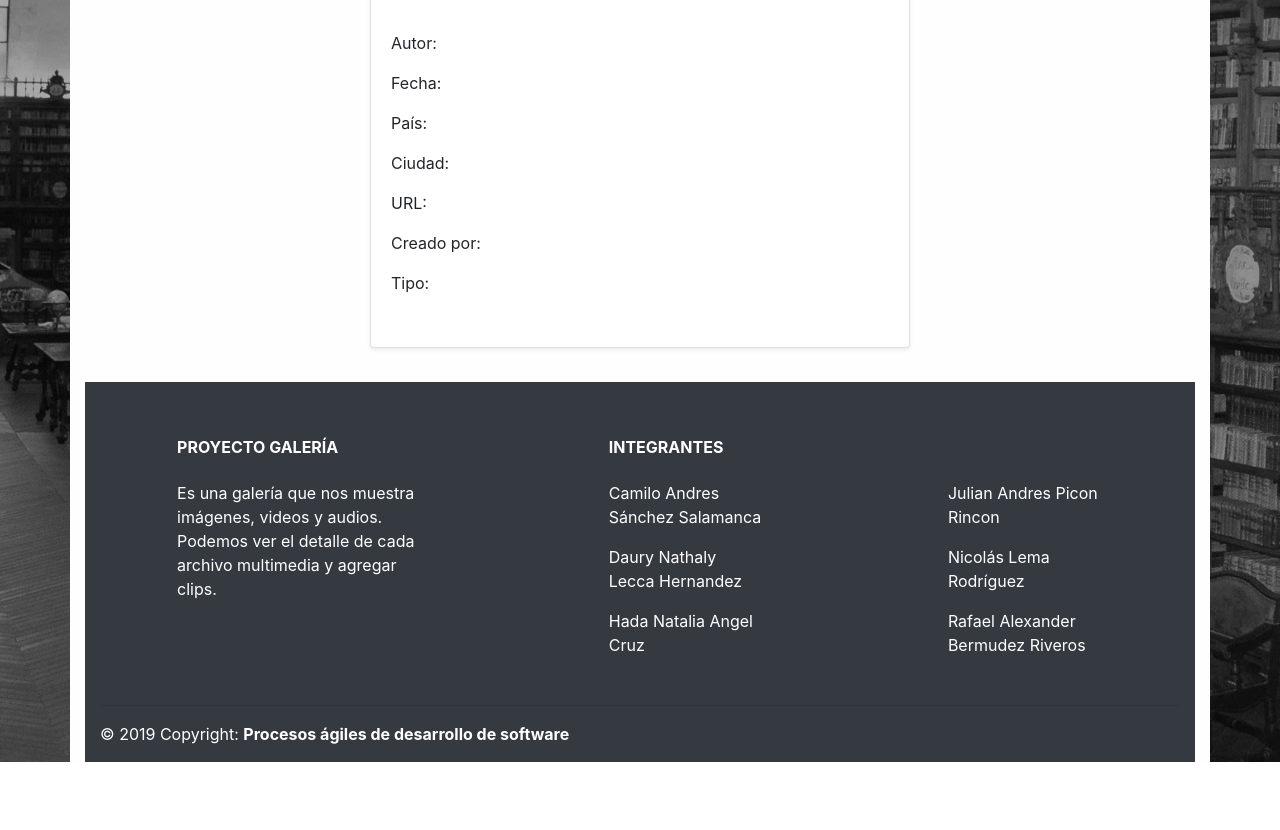
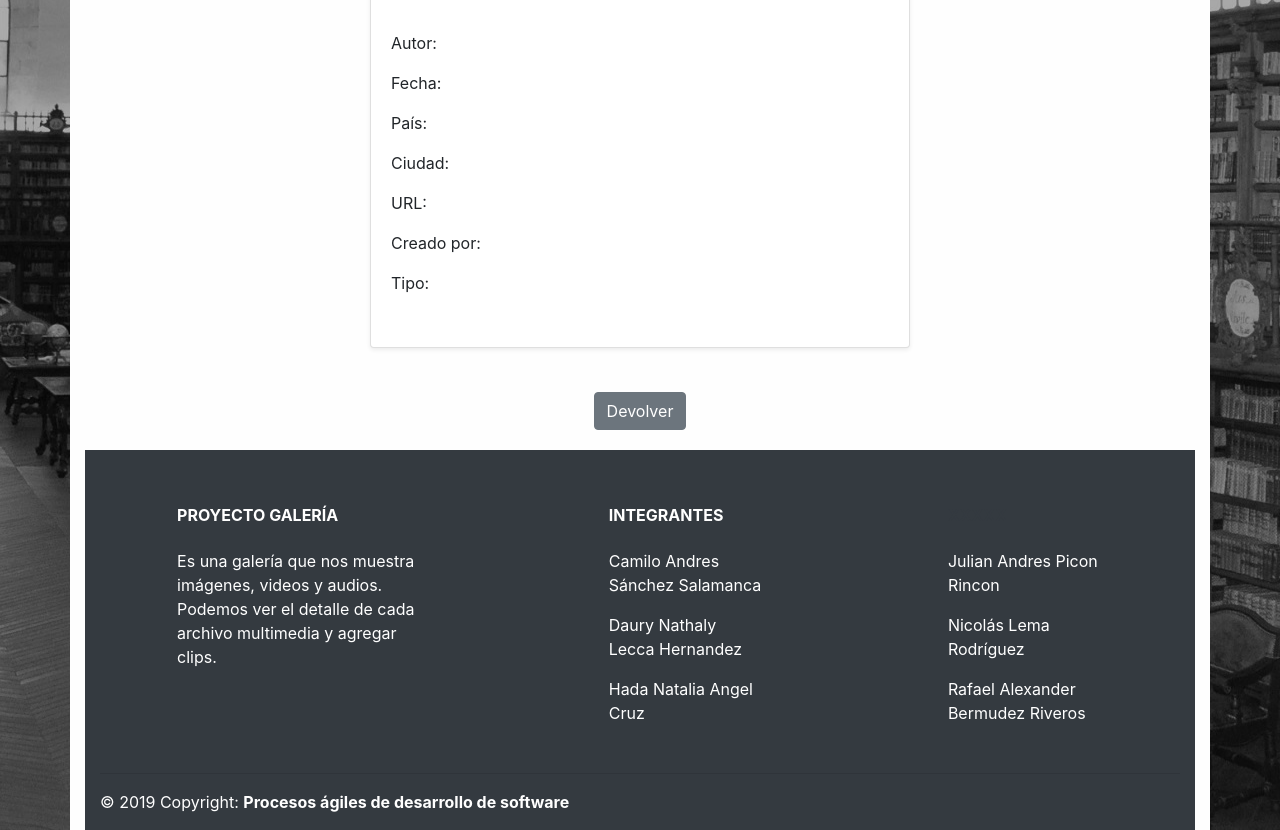
Before and after one commit to Dexcrash/GRUPO-3-PROCESOS_AGILES_DE_DESARROLLO, a Django app: template galleryweb/templates/galeria/mediaDetail.html in a window 1280 px wide. Shown: the part 472-1302 px from the top of the page. Before the commit the page ends 1234 px from the top, so only its background shows below. Run offline with Django 3.2, Linux system fonts and the light colour scheme; the template is opened without the code that fills it, so the values that code supplies are empty; some libraries are stand-ins or nearby versions.

Commit message:
estilos detalle multimedia

```diff
--- a/galleryweb/templates/galeria/mediaDetail.html
+++ b/galleryweb/templates/galeria/mediaDetail.html
@@ -69,8 +69,10 @@
             </div>
         </div>
     </div>
-    <div class="row" style="padding-top: 10px">
-
+    <div class="row" style="padding: 20px">
+        <div class="col text-center">
+            <a  href="/" class="btn btn-secondary">Devolver</a>
+        </div>
     </div>
 
     <!-- Footer -->
```
